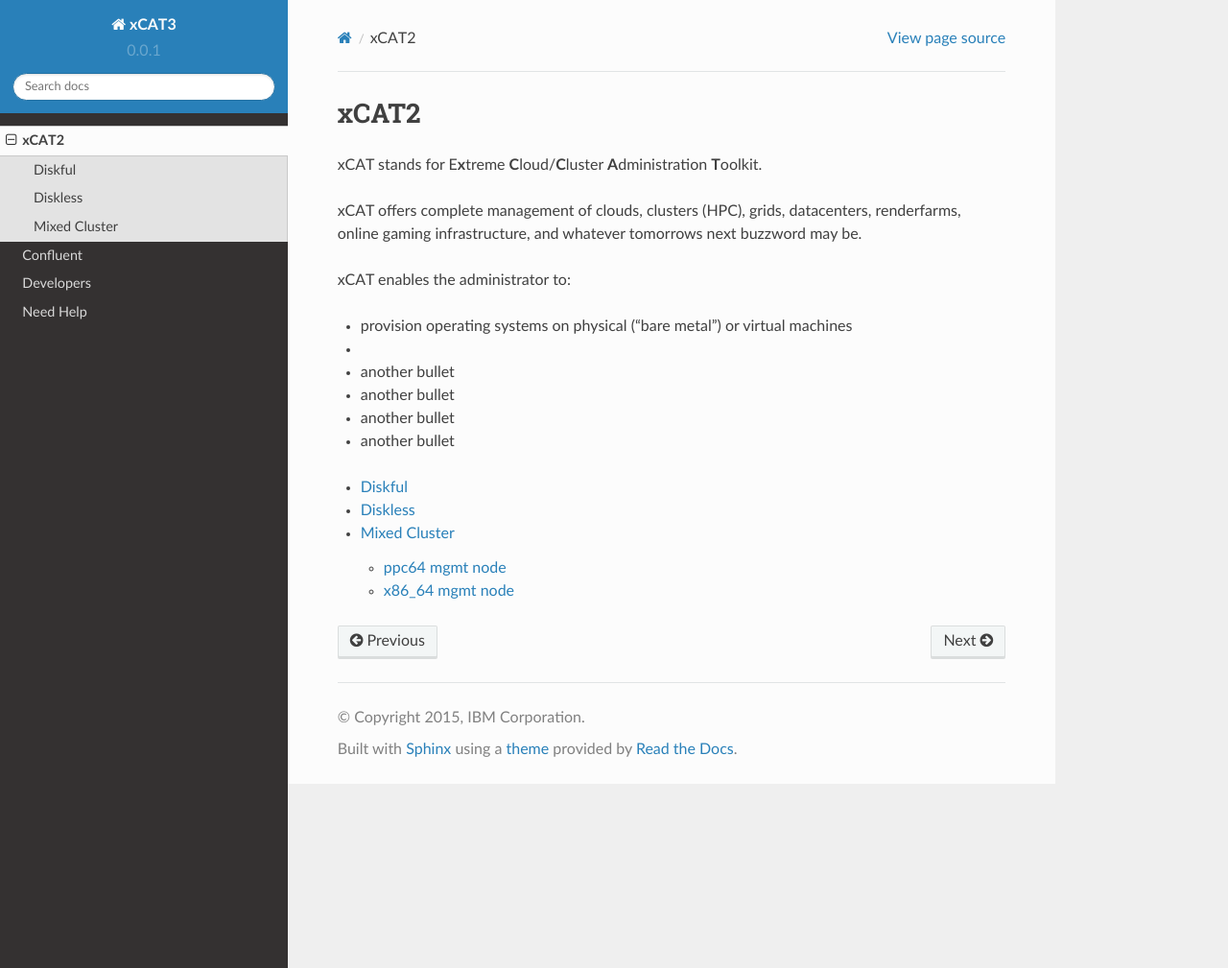
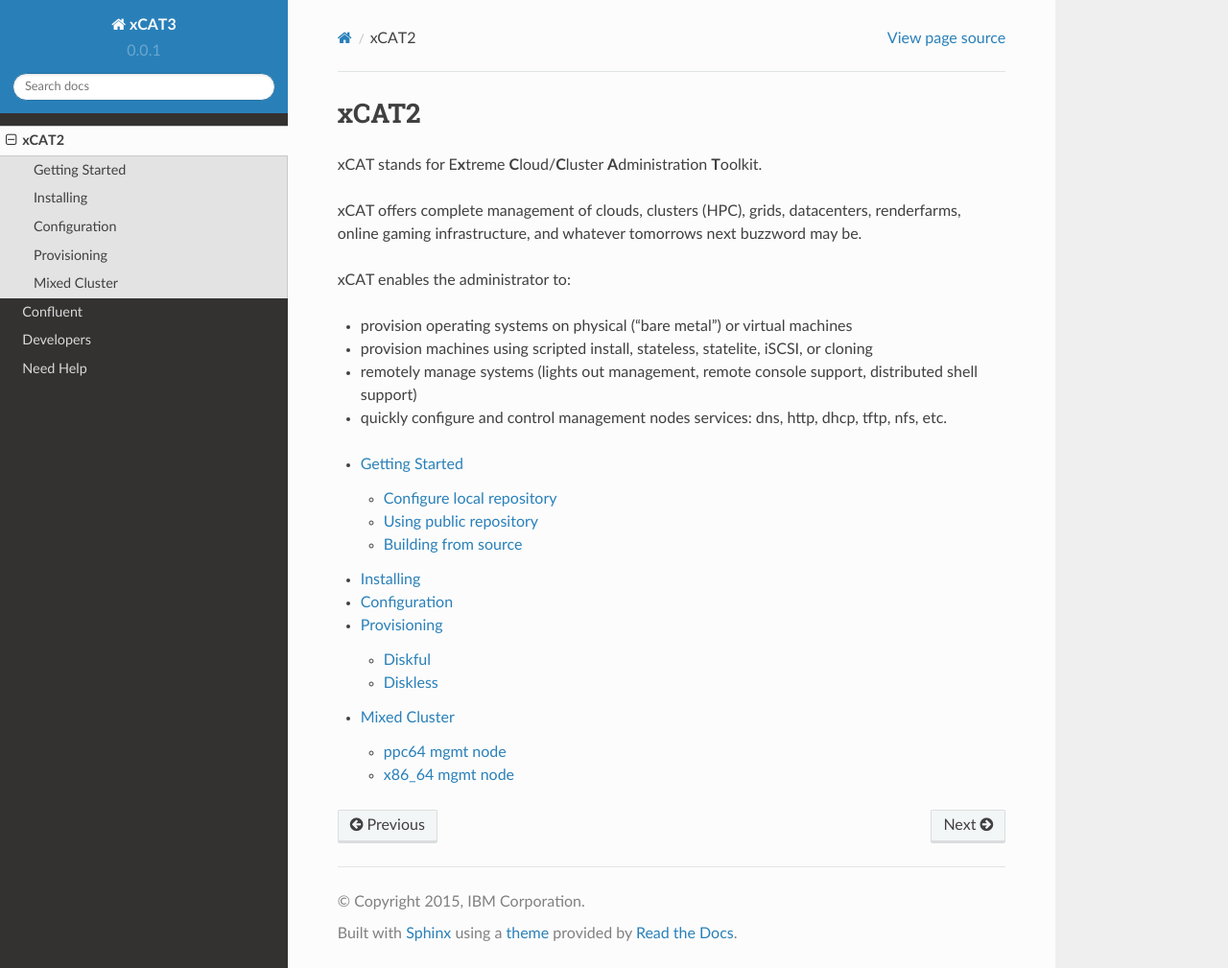
Before and after one commit to junxiawang/xcat-doc, a Sphinx documentation site: the page built from source/xcat2/index.rst, in a window 1280 px wide and 1009 px high. Shown: the whole window at 96% size. Built offline with Sphinx 7.4.7 and the Read the Docs theme 2.0.0, drawn with Linux system fonts in a browser that asks for light colours.

Commit message:
Setting up some framework for a very easy documentation for xCAT2:
getting started, install, configure, build from source..etc

```diff
--- /dev/null
+++ b/source/xcat2/configuring.rst
@@ -0,0 +1,2 @@
+Configuration
+=============
--- a/source/xcat2/diskful.rst
+++ /dev/null
@@ -1,4 +0,0 @@
-Diskful
-=======
-
-Place holder for diskful notes
--- a/source/xcat2/index.rst
+++ b/source/xcat2/index.rst
@@ -9,16 +9,15 @@
 xCAT enables the administrator to:
 
 * provision operating systems on physical (“bare metal”) or virtual machines
-*
-* another bullet
-* another bullet
-* another bullet
-* another bullet
-
+* provision machines using scripted install, stateless, statelite, iSCSI, or cloning
+* remotely manage systems (lights out management, remote console support, distributed shell support)
+* quickly configure and control management nodes services: dns, http, dhcp, tftp, nfs, etc.
 
 .. toctree::
    :maxdepth: 2
 
-   diskful
-   diskless
+   getting_started
+   installing
+   configuring
+   provision
    mixed_cluster
--- /dev/null
+++ b/source/xcat2/installing.rst
@@ -0,0 +1,2 @@
+Installing
+==========
```
Also changed, not shown: source/xcat2/getting_started.rst (added, +13 -0 lines), source/xcat2/provision.rst (added, +12 -0 lines).
